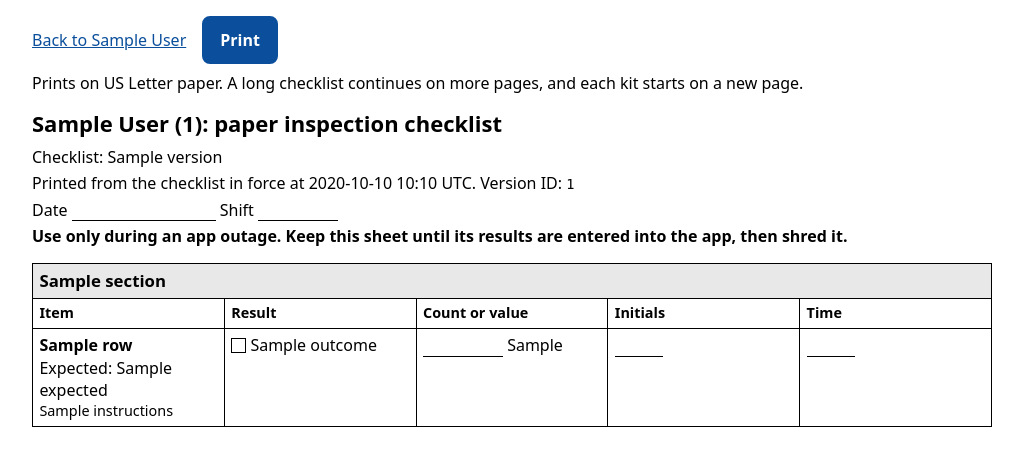
After one commit to JustApu/CheckYourAmbulance, a Django app: template cya/inspections/templates/inspections/vehicle_print.html in a window 1280 px wide. The commit adds this page. Shown: the top 466 px of the page, without its empty margins (128-1151 px from the left). Run offline with Django 5.2, Linux system fonts and the light colour scheme; the template is opened without the code that fills it: most values are stand-ins (such as "Sample title", 1, 10 or a date in 2020).

Commit message:
Add a printable paper checklist for outages
Crews need printed checklists in each rig during an app outage
(SPEC 17.8 DEP-11, issue #9 Part A). The sheet is a standalone
page so it never carries the signed-in user's name, prints on US
Letter with the vehicle and checklist version repeated on every
page, and puts each kit instance on its own page.

Co-Authored-By: Claude Opus 5.5 <noreply@anthropic.com>

```diff
--- a/cya/inspections/templates/inspections/vehicle.html
+++ b/cya/inspections/templates/inspections/vehicle.html
@@ -11,6 +11,7 @@
 <nav class="vehicle-actions" aria-label="Vehicle tasks">
   <a href="{% url 'inspection-check-history' vehicle.pk %}">Inspection history</a>
   <a href="{% url 'inspection-deficiency-report' vehicle.pk %}">Report a deficiency</a>
+  <a href="{% url 'inspection-vehicle-print' vehicle.pk %}">Paper checklist for outages</a>
 </nav>
 <p id="vehicle-message" class="notice" role="status" hidden></p>
 <form id="csrf-holder">{% csrf_token %}</form>
--- /dev/null
+++ b/cya/inspections/templates/inspections/vehicle_print.css
@@ -0,0 +1,53 @@
+*, *::before, *::after { box-sizing: border-box; }
+html { font-size: 100%; }
+body { margin: 0; padding: 1rem; background: #ffffff; color: #000000; font: 1rem/1.4 system-ui, sans-serif; }
+main { max-width: 60rem; margin: 0 auto; }
+a { color: #0b4f9c; }
+:focus-visible { outline: 3px solid #0b4f9c; outline-offset: 2px; }
+.print-tools { max-width: 60rem; margin: 0 auto 1rem; display: flex; flex-wrap: wrap; align-items: center; gap: .5rem 1rem; }
+.print-tools a { display: inline-flex; align-items: center; min-height: 48px; }
+.print-tools p { flex-basis: 100%; margin: 0; }
+.print-button { min-height: 48px; min-width: 48px; padding: .5rem 1rem; font: inherit; font-weight: 700; color: #ffffff; background: #0b4f9c; border: 2px solid #0b4f9c; border-radius: .5rem; cursor: pointer; }
+h1 { font-size: 1.375rem; line-height: 1.25; margin: 0 0 .5rem; overflow-wrap: anywhere; }
+.sheet-meta, .sheet-fill, .sheet-rule { margin: .25rem 0; overflow-wrap: anywhere; }
+.version-id { font-family: ui-monospace, monospace; font-size: .85em; }
+.sheet-rule { font-weight: 700; }
+.sheet-section { margin-top: 1rem; }
+table { width: 100%; border-collapse: collapse; table-layout: fixed; }
+th, td { border: 1px solid #000000; padding: .3rem .4rem; text-align: left; vertical-align: top; overflow-wrap: anywhere; }
+thead { display: table-header-group; }
+tr { break-inside: avoid; }
+.repeat-identity th { font-weight: 400; font-size: .85em; border: 0; padding: 0 0 .25rem; }
+.section-heading th { font-size: 1.05em; background: #e8e8e8; }
+.column-heads th { font-size: .9em; }
+.column-heads th:nth-child(1) { width: 38%; }
+.column-heads th:nth-child(2) { width: 30%; }
+.column-heads th:nth-child(3) { width: 14%; }
+.column-heads th:nth-child(4), .column-heads th:nth-child(5) { width: 9%; }
+.item { font-weight: 700; }
+.expected { display: block; font-weight: 400; }
+.instructions { display: block; font-weight: 400; font-size: .9em; }
+.tick { display: inline-flex; align-items: center; gap: .25rem; margin: 0 .6rem .2rem 0; white-space: nowrap; }
+.box { display: inline-block; width: .95em; height: .95em; border: 1.5px solid #000000; }
+.blank { display: inline-block; min-width: 5em; height: 1.2em; border-bottom: 1px solid #000000; vertical-align: bottom; }
+.blank.short { min-width: 3em; }
+.blank.wide { min-width: 9em; }
+@media screen {
+  .repeat-identity { display: none; }
+}
+@media screen and (max-width: 40rem) {
+  table, thead, tbody, tr, th, td { display: block; width: 100%; }
+  .column-heads { display: none; }
+  tbody tr { border: 1px solid #000000; margin-top: .5rem; }
+  tbody th, tbody td { border: 0; }
+  td::before { content: attr(data-label) ": "; font-weight: 700; }
+}
+@page { size: letter; margin: .5in .5in .6in; @bottom-right { content: "Page " counter(page) " of " counter(pages); font-size: 9pt; } }
+@media print {
+  body { padding: 0; font-size: 10pt; }
+  main { max-width: none; }
+  .screen-only { display: none; }
+  h1 { font-size: 14pt; }
+  .kit-section { break-before: page; }
+  .section-heading th { -webkit-print-color-adjust: exact; print-color-adjust: exact; }
+}
--- /dev/null
+++ b/cya/inspections/templates/inspections/vehicle_print.html
@@ -0,0 +1,67 @@
+<!doctype html>
+{% comment %}
+Standalone on purpose: the shell header shows the signed-in user's name, and a printed sheet must
+carry no personal data (issue #9). Repeated <thead> rows put the vehicle and checklist version on
+every printed page so loose pages can be matched up.
+{% endcomment %}
+<html lang="en">
+<head>
+<meta charset="utf-8">
+<meta name="viewport" content="width=device-width, initial-scale=1">
+<title>{{ title }} - Check Your Ambulance</title>
+<style>{% include "inspections/vehicle_print.css" %}</style>
+</head>
+<body>
+<div class="screen-only print-tools">
+  <a href="{% url 'inspection-vehicle' vehicle.pk %}">Back to {{ vehicle.display_name }}</a>
+  <button type="button" class="print-button" id="print-sheet">Print</button>
+  <p>Prints on US Letter paper. A long checklist continues on more pages, and each kit starts on a new page.</p>
+</div>
+<main>
+<header class="sheet-header">
+  <h1>{{ vehicle.display_name }}{% if vehicle.number %} ({{ vehicle.number }}){% endif %}: paper inspection checklist</h1>
+  <p class="sheet-meta">Checklist{{ versions|length|pluralize }}: {% for v in versions %}{{ v.label }}{% if not forloop.last %}; {% endif %}{% empty %}none configured{% endfor %}</p>
+  <p class="sheet-meta">Printed from the checklist in force at <time datetime="{{ as_of|date:'c' }}">{{ as_of|date:"Y-m-d H:i" }} UTC</time>. Version ID{{ versions|length|pluralize }}: {% for v in versions %}<span class="version-id">{{ v.id }}</span>{% if not forloop.last %}, {% endif %}{% endfor %}</p>
+  <p class="sheet-fill">Date <span class="blank wide"></span> Shift <span class="blank"></span></p>
+  <p class="sheet-rule">Use only during an app outage. Keep this sheet until its results are entered into the app, then shred it.</p>
+</header>
+{% for section in sections %}
+<section class="sheet-section{% if section.kit %} kit-section{% endif %}" aria-labelledby="section-{{ forloop.counter }}">
+<table>
+  <thead>
+    <tr class="repeat-identity"><th colspan="5">{{ vehicle.display_name }} · {% for v in versions %}{{ v.label }}{% if not forloop.last %}; {% endif %}{% endfor %}</th></tr>
+    <tr class="section-heading"><th colspan="5" id="section-{{ forloop.counter }}" scope="colgroup">{{ section.heading }}</th></tr>
+    <tr class="column-heads">
+      <th scope="col">Item</th>
+      <th scope="col">Result</th>
+      <th scope="col">Count or value</th>
+      <th scope="col">Initials</th>
+      <th scope="col">Time</th>
+    </tr>
+  </thead>
+  <tbody>
+  {% for row in section.rows %}
+    <tr>
+      <th scope="row" class="item">{{ row.label }}{% if row.expected %} <span class="expected">Expected: {{ row.expected }}</span>{% endif %}{% if row.instructions %}<span class="instructions">{{ row.instructions }}</span>{% endif %}</th>
+      <td class="outcomes" data-label="Result">{% for label in row.outcomes %}<span class="tick"><span class="box" aria-hidden="true"></span>{{ label }}</span>{% endfor %}</td>
+      <td class="value" data-label="Count or value">{% if row.value_unit is not None %}<span class="blank"></span>{% if row.value_unit %} {{ row.value_unit }}{% endif %}{% endif %}</td>
+      <td class="initials" data-label="Initials"><span class="blank short"></span></td>
+      <td class="time" data-label="Time"><span class="blank short"></span></td>
+    </tr>
+  {% endfor %}
+  </tbody>
+</table>
+</section>
+{% empty %}
+<p>No checklist is configured for this vehicle, so there is nothing to print.</p>
+{% endfor %}
+</main>
+<script>
+(function () {
+  "use strict";
+  var button = document.getElementById("print-sheet");
+  if (button) { button.addEventListener("click", function () { window.print(); }); }
+})();
+</script>
+</body>
+</html>
--- a/cya/urls.py
+++ b/cya/urls.py
@@ -28,6 +28,11 @@ urlpatterns = [
         "inspection/vehicles/<str:vehicle_id>/",
         inspection_views.vehicle,
         name="inspection-vehicle",
+    ),
+    path(
+        "inspection/vehicles/<str:vehicle_id>/print/",
+        inspection_views.vehicle_print,
+        name="inspection-vehicle-print",
     ),
     path(
         "inspection/sessions/<str:session_id>/",
```
Also changed, not shown: cya/inspections/printable.py (added, +111 -0 lines), cya/inspections/tests/test_print.py (added, +156 -0 lines), cya/inspections/views.py (+40 -0 lines).
